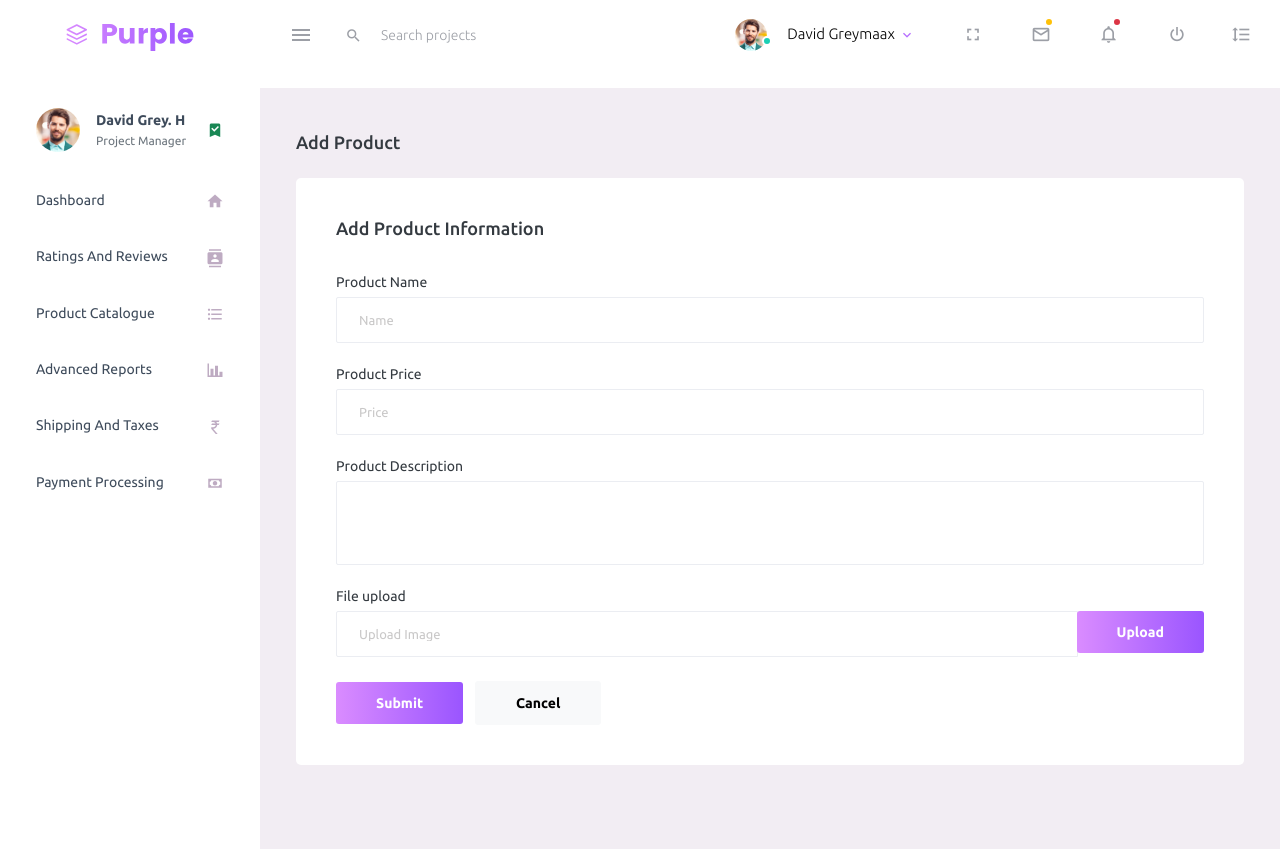
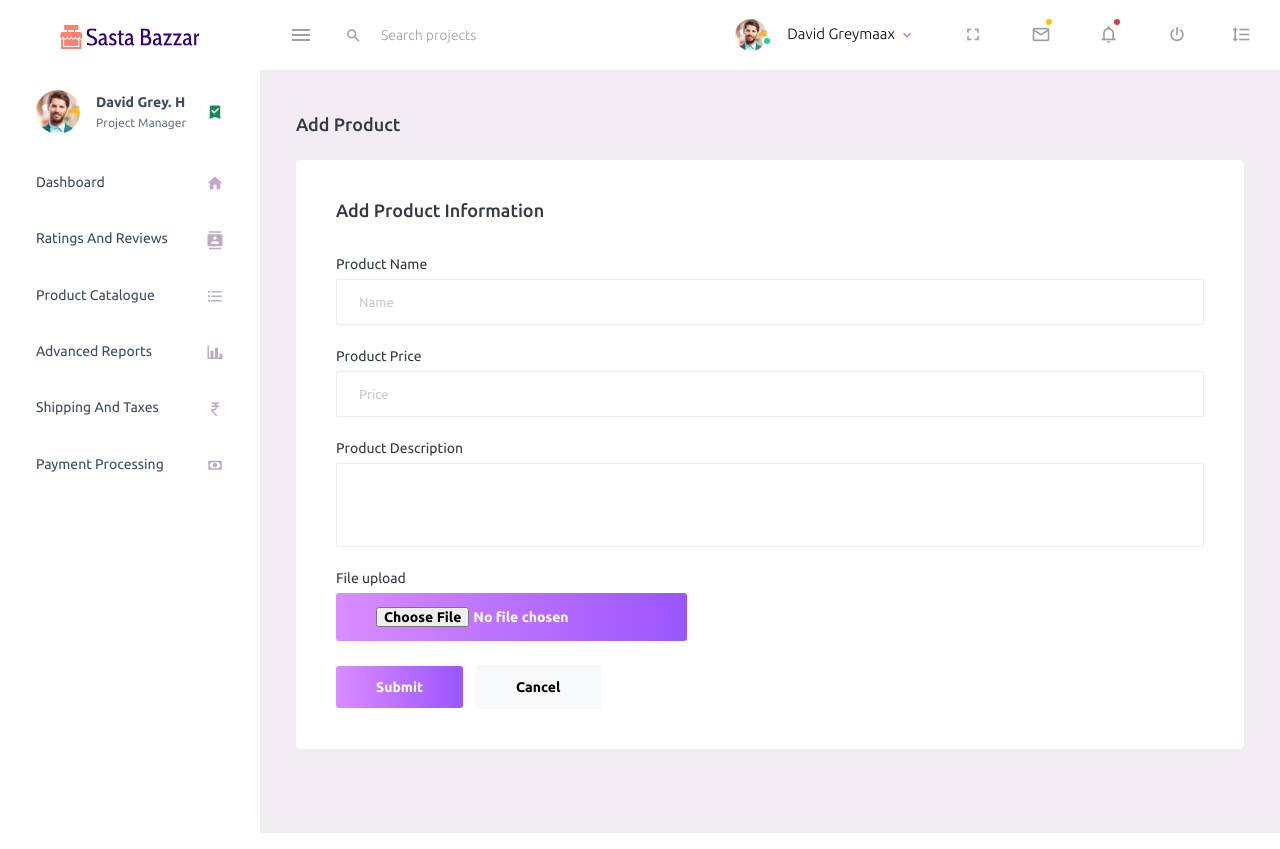
Before and after one commit to MMISProject/Website, a Django app: page /Add-Product/ in a window 1280 px wide. Run offline with Django 4.2, Linux system fonts and the light colour scheme; some libraries are stand-ins or nearby versions.

Commit message:
sign up page work in going

```diff
--- a/MyProject/Myapp/admin.py
+++ b/MyProject/Myapp/admin.py
@@ -1,7 +1,11 @@
 from django.contrib import admin
-from .models import ProductInformation
+from .models import ProductInformation,UserInformation
 # Register your models here.
 
 @admin.register(ProductInformation)
 class ProductInformation2(admin.ModelAdmin):
     list_display=['ProductId','ProductName','ProductImage','ProductPrice']
+
+@admin.register(UserInformation)
+class UserInformation2(admin.ModelAdmin):
+    list_display=['BusinessLogo','VendorName','BusinessName',"GstNumber"]
--- a/MyProject/Myapp/urls.py
+++ b/MyProject/Myapp/urls.py
@@ -4,6 +4,7 @@ from django.urls import path
 urlpatterns = [
     path('',views.index,name="Home"),
     path('Product-catogory/',views.Product,name="Product_Section"),
-    path('Add-Product/',views.AddProduct,name="ProudctAdd")
+    path('Add-Product/',views.AddProduct,name="ProudctAdd"),
+    path('Vendor-Login/',views.LogInPage,name="LoginSection")
 
 ]
--- a/MyProject/Myapp/views.py
+++ b/MyProject/Myapp/views.py
@@ -1,5 +1,5 @@
 from django.shortcuts import render
-
+from .models import ProductInformation
 # Create your views here.
 
 def index(request):
@@ -9,4 +9,15 @@ def Product(request):
     return render(request,"pages/forms/Product.html")
 
 def AddProduct(request):
+
+    if request.method=="POST":
+        pName=request.POST['productName']
+        pPrice=request.POST['productPrice']
+        pDescription=request.POST['productDescription']
+        pImage=request.POST['images']
+        pInformation=ProductInformation()
     return render(request,"pages/forms/AddProduct.html")
+
+
+def LogInPage(request):
+    return render(request,"pages/samples/login.html")
--- a/MyProject/template/base.html
+++ b/MyProject/template/base.html
@@ -5,7 +5,8 @@
     <!-- Required meta tags -->
     <meta charset="utf-8">
     <meta name="viewport" content="width=device-width, initial-scale=1, shrink-to-fit=no">
-    {% block title %}{% endblock title %}
+    <title>{% block title %}{% endblock title %}</title>
+
     <!-- plugins:css -->
     <link rel="stylesheet" href="{% static 'assets/vendors/mdi/css/materialdesignicons.min.css' %}">
     <link rel="stylesheet" href="{% static 'assets/vendors/css/vendor.bundle.base.css' %}">
@@ -24,8 +25,8 @@
       <!-- partial:partials/_navbar.html -->
       <nav class="navbar default-layout-navbar col-lg-12 col-12 p-0 fixed-top d-flex flex-row">
         <div class="text-center navbar-brand-wrapper d-flex align-items-center justify-content-center">
-          <a class="navbar-brand brand-logo" href="index.html"><img src="{% static 'assets/images/logo.svg' %}" alt="logo" /></a>
-          <a class="navbar-brand brand-logo-mini" href="index.html"><img src="{% static 'assets/images/logo-mini.svg' %}" alt="logo" /></a>
+          <a class="navbar-brand brand-logo" href="index.html"><img src="{% static 'assets/images/logo.svg' %}" alt="logo"/></a>
+          <a class="navbar-brand brand-logo-mini" href="index.html"><img src="{% static 'assets/images/Capture.svg' %}" alt="logo" /></a>
         </div>
         <div class="navbar-menu-wrapper d-flex align-items-stretch">
           <button class="navbar-toggler navbar-toggler align-self-center" type="button" data-toggle="minimize">
--- a/MyProject/template/pages/forms/AddProduct.html
+++ b/MyProject/template/pages/forms/AddProduct.html
@@ -12,27 +12,25 @@
         <div class="card">
           <div class="card-body">
             <h4 class="card-title pb-4">Add Product Information</h4>
-            <form class="forms-sample">
+            <form class="forms-sample" method="post">
+              {% csrf_token %}
               <div class="form-group">
                 <label for="exampleInputName1">Product Name</label>
-                <input type="text" class="form-control" id="exampleInputName1" placeholder="Name">
+                <input type="text" class="form-control" id="exampleInputName1" name="productName" placeholder="Name">
               </div>
               <div class="form-group">
                 <label for="exampleInputName1">Product Price</label>
-                <input type="text" class="form-control" id="exampleInputName1" placeholder="Price">
+                <input type="text" class="form-control" id="exampleInputName1" name="productPrice" placeholder="Price">
               </div>
               <div class="form-group">
                 <label for="exampleTextarea1">Product Description</label>
-                <textarea class="form-control" id="exampleTextarea1" rows="4"></textarea>
+                <textarea class="form-control" id="exampleTextarea1" name="productDescription" rows="4"></textarea>
               </div>
                 <div class="form-group">
                 <label>File upload</label>
                 <input type="file" name="img[]" class="file-upload-default">
                 <div class="input-group col-xs-12">
-                  <input type="text" class="form-control file-upload-info" disabled="" placeholder="Upload Image">
-                  <span class="input-group-append">
-                    <button class="file-upload-browse btn btn-gradient-primary" type="button">Upload</button>
-                  </span>
+                  <input type="file" class="btn btn-gradient-primary btn-fw" name="images" placeholder="Upload Image">
                 </div>
                 </div>
 
--- a/MyProject/template/pages/samples/login.html
+++ b/MyProject/template/pages/samples/login.html
@@ -1,3 +1,5 @@
+{% load static %}
+
 <!DOCTYPE html>
 <html lang="en">
   <head>
@@ -6,8 +8,8 @@
     <meta name="viewport" content="width=device-width, initial-scale=1, shrink-to-fit=no">
     <title>Purple Admin</title>
     <!-- plugins:css -->
-    <link rel="stylesheet" href="../../assets/vendors/mdi/css/materialdesignicons.min.css">
-    <link rel="stylesheet" href="../../assets/vendors/css/vendor.bundle.base.css">
+    <link rel="stylesheet" href="{% static '../../assets/vendors/mdi/css/materialdesignicons.min.css' %}">
+    <link rel="stylesheet" href="{% static '../../assets/vendors/css/vendor.bundle.base.css' %}">
     <!-- endinject -->
     <!-- Plugin css for this page -->
     <!-- End plugin css for this page -->
```
Also changed, not shown: MyProject/Myapp/models.py (+11 -0 lines), MyProject/Myapp/migrations/0002_userinformation.py (added), MyProject/Myapp/migrations/0003_productinformation_productdesc.py (added), MyProject/db.sqlite3, MyProject/static/assets/images/Capture.svg (added), MyProject/static/assets/images/logo.svg.
